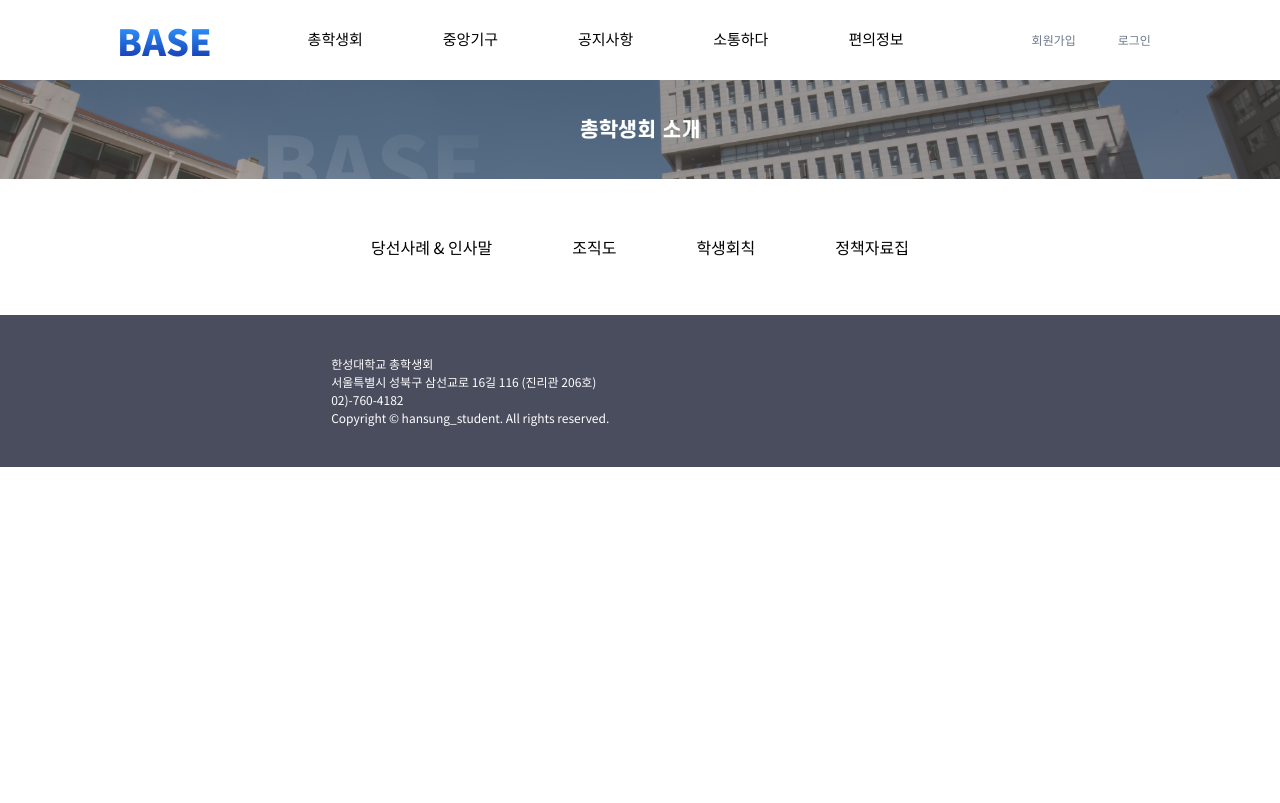
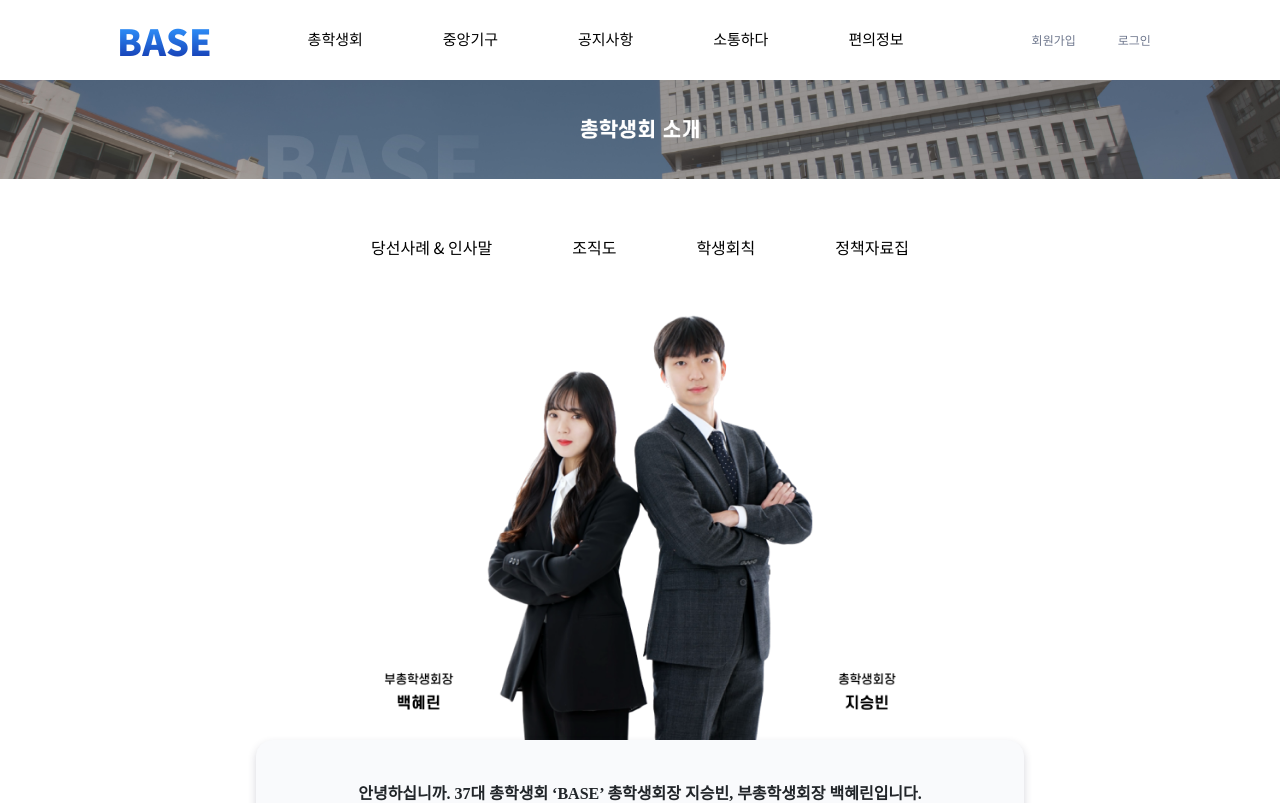
Before and after one commit to JongukYang/council-page, a React (Create React App) app in the folder council-page/: page /introduce in a window 1280 px wide. Shown: the top 803 px of the page. Built offline with nearby package versions, Linux system fonts and the light colour scheme.

Commit message:
edit introduce hello

```diff
--- a/council-page/src/components/pages/introduce/Introduce.js
+++ b/council-page/src/components/pages/introduce/Introduce.js
@@ -6,7 +6,8 @@ import Introduce_body from "./Introduce_body";
 import "./Introduce.css";
 
 function Introduce() {
-  const [hrefState, setHrefState] = useState('');
+  const [hrefState, setHrefState] = useState('hello');
+
   return (
     <>
       <Introduce_Banner />
```
